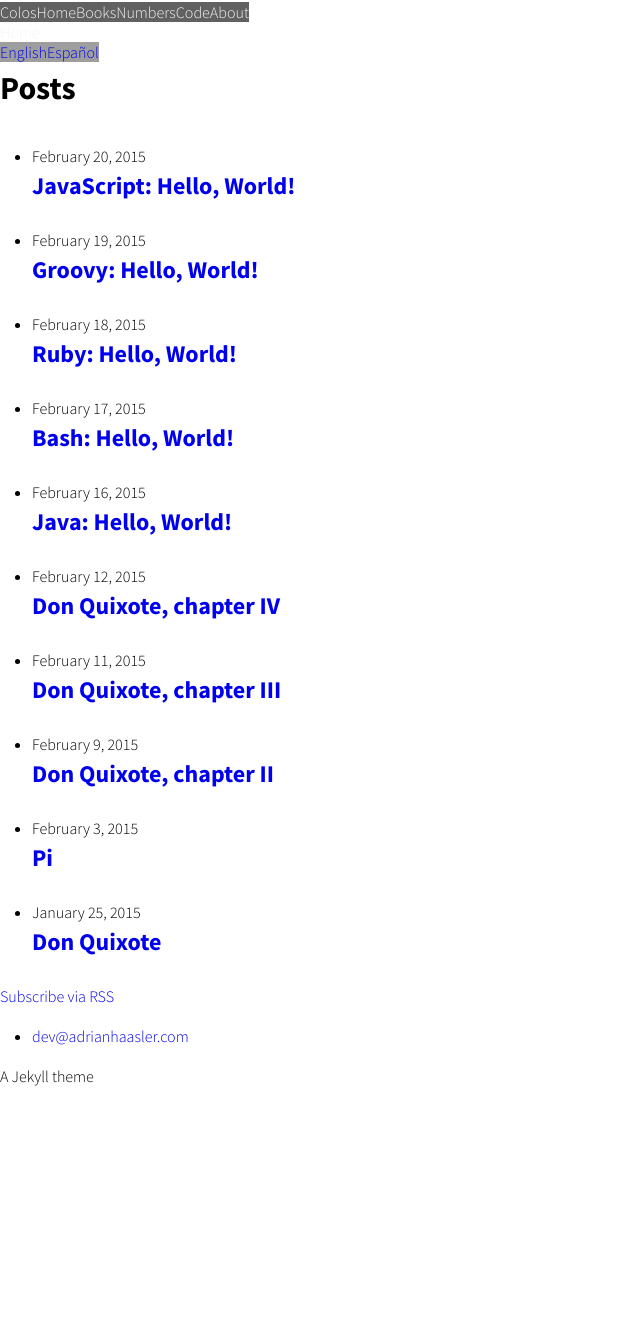
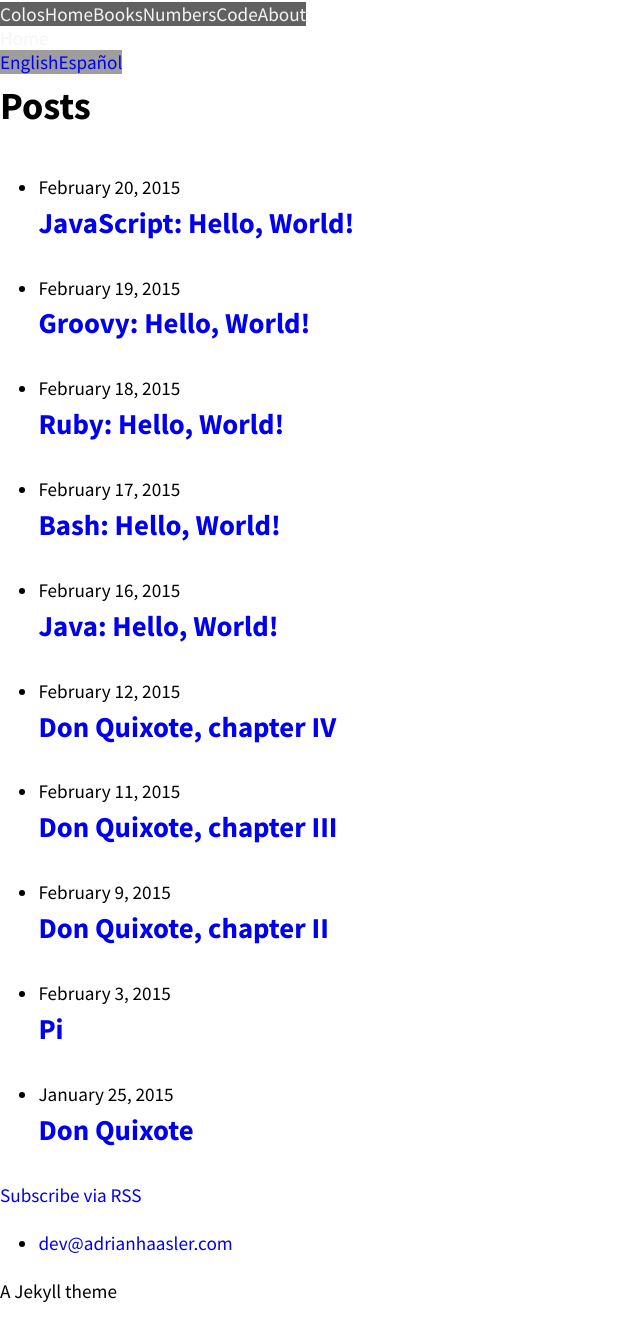
Before and after one commit to ahaasler/colos, a Jekyll site: the page built from _pages/en/home.md, in a window 1280 px wide. Shown: the whole page, without its empty margins (0-640 px from the left). Built offline with Jekyll 4.4.1, drawn with Linux system fonts in a browser that asks for light colours; Markdown is read by kramdown in place of the engine named in the settings; before the commit the page ends 1104 px from its top, so only the background shows below that.

Commit message:
Adjust font size and weight
The change to Source Sans Pro made the text smaller.

```diff
--- a/_sass/_base.scss
+++ b/_sass/_base.scss
@@ -11,7 +11,7 @@ body {
 	font-family: $base-font-family;
 	font-size: $base-font-size;
 	line-height: $base-line-height;
-	font-weight: 300;
+	font-weight: normal;
 	-webkit-text-size-adjust: 100%;
 }
 
--- a/css/main.scss
+++ b/css/main.scss
@@ -4,7 +4,7 @@
 
 // Configuration
 $base-font-family: 'Source Sans Pro', sans-serif;
-$base-font-size: 1em;
+$base-font-size: 1.2em;
 $monospace-font-family: 'Source Code Pro', monospace;
 $small-font-size: $base-font-size * 0.875;
 $base-line-height: 1.5;
```
